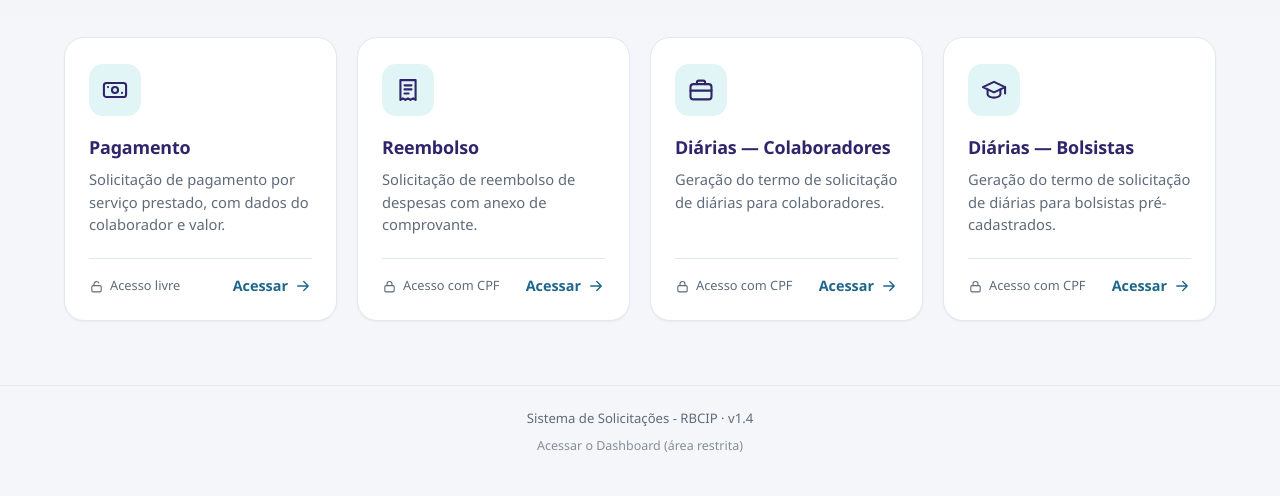
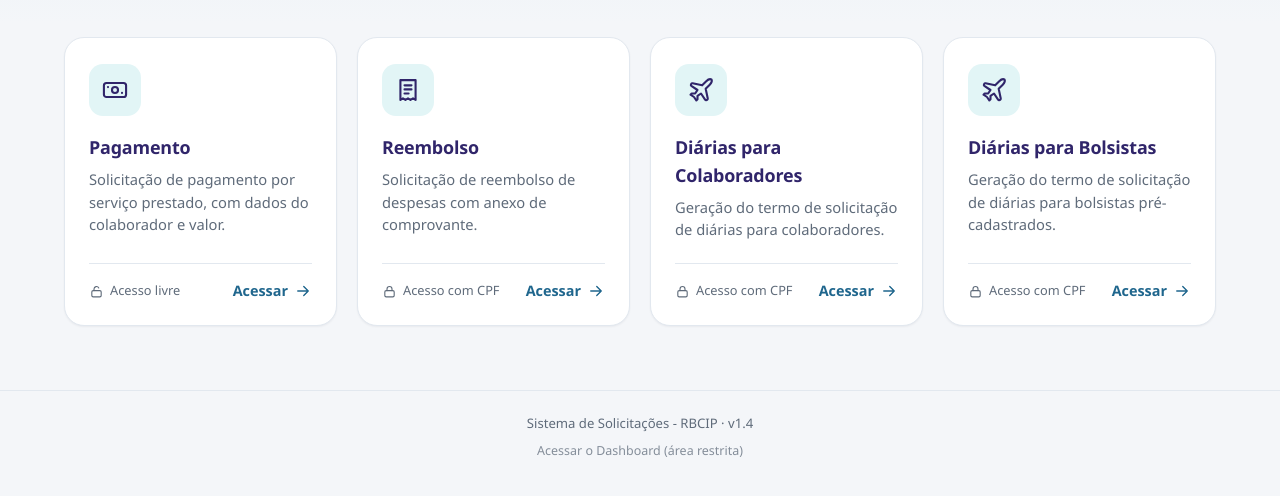
Before and after one commit to Lucas-Fiche/sistema-integrado-rbcip, a plain HTML site: page index.html in a window 1280 px wide. Shown: the part 244-740 px from the top of the page. Drawn offline with Linux system fonts and the light colour scheme.

Commit message:
Página inicial: avião nos cartões de diárias e nomes por extenso
Os dois cartões de diárias passam a usar o ícone de avião (no mesmo
traço dos demais) e os títulos "Diárias para Colaboradores" e "Diárias
para Bolsistas".

Co-Authored-By: Claude Opus 5.5 <noreply@anthropic.com>
Claude-Session: https://claude.ai/code/session_01VfYHJtnF2VnxjigLxYrFj4

```diff
--- a/index.html
+++ b/index.html
@@ -53,8 +53,8 @@
       </a>
 
       <a class="card" href="forms/diarias-colaboradores.html">
-        <span class="card__icone"><svg viewBox="0 0 24 24" fill="none" stroke="currentColor" stroke-width="1.8" stroke-linecap="round" stroke-linejoin="round" aria-hidden="true"><rect x="3" y="7" width="18" height="13" rx="2.5"/><path d="M8.5 7V5.6A1.6 1.6 0 0 1 10.1 4h3.8a1.6 1.6 0 0 1 1.6 1.6V7"/><path d="M3 12.5h18"/></svg></span>
-        <h2>Diárias — Colaboradores</h2>
+        <span class="card__icone"><svg viewBox="0 0 24 24" fill="none" stroke="currentColor" stroke-width="1.8" stroke-linecap="round" stroke-linejoin="round" aria-hidden="true"><path d="M17.8 19.2 16 11l3.5-3.5C21 6 21.5 4 21 3c-1-.5-3 0-4.5 1.5L13 8 4.8 6.2c-.5-.1-.9.1-1.1.5l-.3.5c-.2.5-.1 1 .3 1.3L9 12l-2 3H4l-1 1 3 2 2 3 1-1v-3l3-2 3.5 5.3c.3.4.8.5 1.3.3l.5-.2c.4-.3.6-.7.5-1.2z"/></svg></span>
+        <h2>Diárias para Colaboradores</h2>
         <p>Geração do termo de solicitação de diárias para colaboradores.</p>
         <span class="card__rodape">
           <span class="card__acesso"><svg viewBox="0 0 24 24" fill="none" stroke="currentColor" stroke-width="1.8" stroke-linecap="round" stroke-linejoin="round" aria-hidden="true"><rect x="4.5" y="10.5" width="15" height="10" rx="2.2"/><path d="M8 10.5V8a4 4 0 0 1 8 0v2.5"/></svg>Acesso com CPF</span>
@@ -63,8 +63,8 @@
       </a>
 
       <a class="card" href="forms/diarias-bolsistas.html">
-        <span class="card__icone"><svg viewBox="0 0 24 24" fill="none" stroke="currentColor" stroke-width="1.8" stroke-linecap="round" stroke-linejoin="round" aria-hidden="true"><path d="M2.5 9.5 12 5l9.5 4.5L12 14z"/><path d="M6.5 11.6v4.1c0 1.5 2.5 2.8 5.5 2.8s5.5-1.3 5.5-2.8v-4.1"/><path d="M21.5 9.5v5.5"/></svg></span>
-        <h2>Diárias — Bolsistas</h2>
+        <span class="card__icone"><svg viewBox="0 0 24 24" fill="none" stroke="currentColor" stroke-width="1.8" stroke-linecap="round" stroke-linejoin="round" aria-hidden="true"><path d="M17.8 19.2 16 11l3.5-3.5C21 6 21.5 4 21 3c-1-.5-3 0-4.5 1.5L13 8 4.8 6.2c-.5-.1-.9.1-1.1.5l-.3.5c-.2.5-.1 1 .3 1.3L9 12l-2 3H4l-1 1 3 2 2 3 1-1v-3l3-2 3.5 5.3c.3.4.8.5 1.3.3l.5-.2c.4-.3.6-.7.5-1.2z"/></svg></span>
+        <h2>Diárias para Bolsistas</h2>
         <p>Geração do termo de solicitação de diárias para bolsistas pré-cadastrados.</p>
         <span class="card__rodape">
           <span class="card__acesso"><svg viewBox="0 0 24 24" fill="none" stroke="currentColor" stroke-width="1.8" stroke-linecap="round" stroke-linejoin="round" aria-hidden="true"><rect x="4.5" y="10.5" width="15" height="10" rx="2.2"/><path d="M8 10.5V8a4 4 0 0 1 8 0v2.5"/></svg>Acesso com CPF</span>
```
